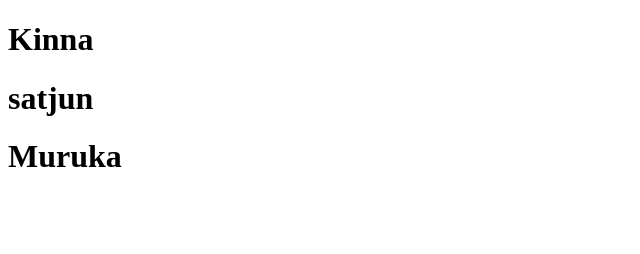
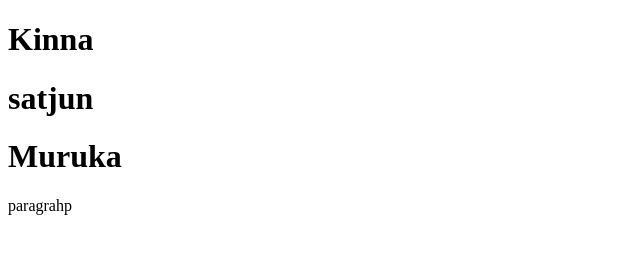
Before and after one commit to SATJU07/sample, a plain HTML site: page index.html in a window 1280 px wide. Shown: the full height of the page, 0-640 px from the left. Drawn offline with Linux system fonts and the light colour scheme.

Commit message:
Add files via upload

```diff
--- a/index.html
+++ b/index.html
@@ -9,6 +9,7 @@
     <h1>Kinna</h1>
     <h1>satjun</h1>
     <h1>Muruka</h1>
+    <p>paragrahp</p>
     <img width="200" src="img.jpg" alt="">
 </body>
 </html>
```
